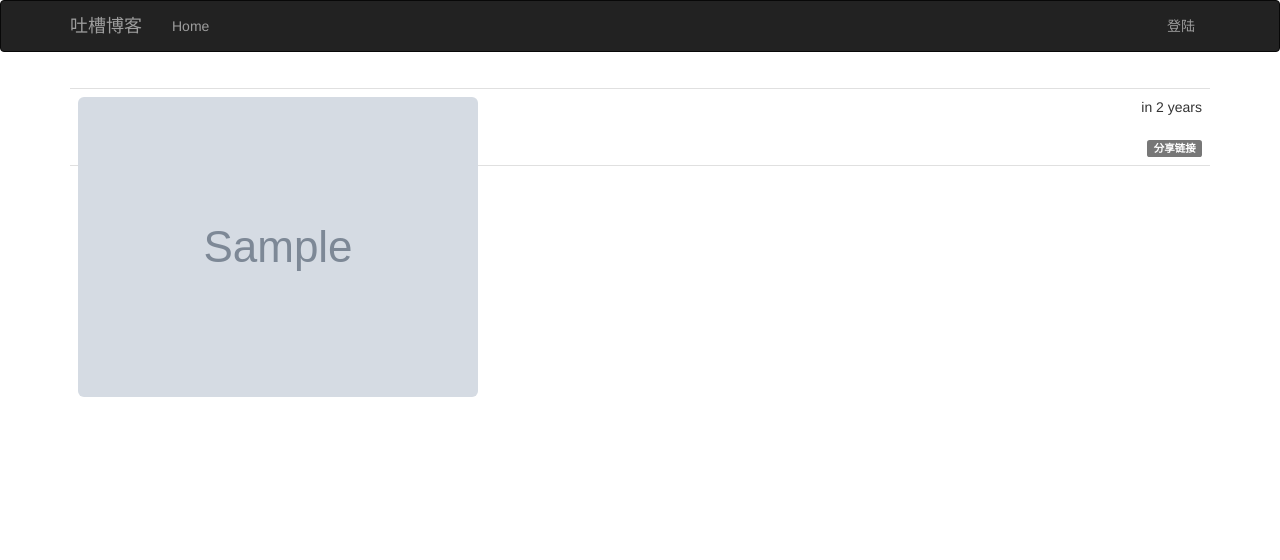
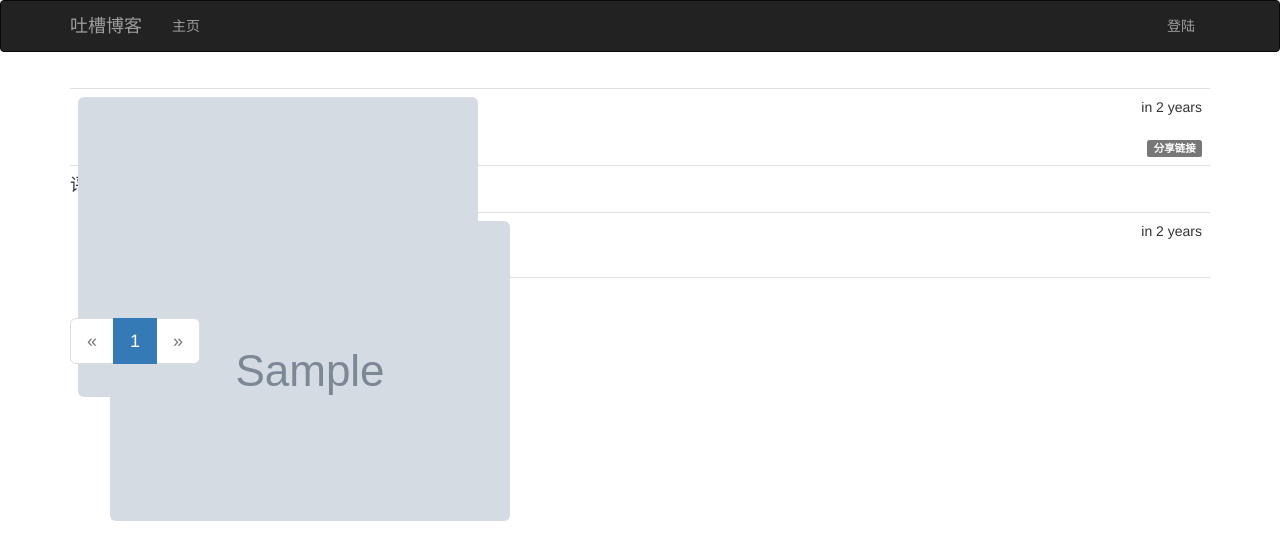
Before and after one commit to pibicha/complain_blog, a Python web app: template app/templates/post.html in a window 1280 px wide. Shown: the top 560 px of the page. Run offline with Jinja, Linux system fonts and the light colour scheme; the template is opened without the code that fills it: most values are stand-ins (such as "Sample title", 1, 10 or a date in 2020); grey boxes marked "Sample" are stand-in pictures; some libraries are stand-ins or nearby versions.

Commit message:
用户评论

```diff
--- a/app/static/style.css
+++ b/app/static/style.css
@@ -43,3 +43,44 @@
 div.post-footer {
     text-align: right;
 }
+
+ul.comments {
+    list-style-type: none;
+    padding: 0px;
+    margin: 16px 0px 0px 0px;
+}
+
+ul.comments li.comment {
+    margin-left: 32px;
+    padding: 8px;
+    border-bottom: 1px solid #e0e0e0;
+}
+
+ul.comments li.comment:nth-child(1) {
+    border-top: 1px solid #e0e0e0;
+}
+
+ul.comments li.comment:hover {
+    background-color: #f0f0f0;
+}
+
+div.comment-date {
+    float: right;
+}
+
+div.comment-author {
+    font-weight: bold;
+}
+
+div.comment-thumbnail {
+    position: absolute;
+}
+
+div.comment-content {
+    margin-left: 48px;
+    min-height: 48px;
+}
+
+div.comment-form {
+    margin: 16px 0px 16px 32px;
+}
--- /dev/null
+++ b/app/templates/_comments.html
@@ -0,0 +1,22 @@
+<ul class="comments">
+    {% for comment in comments %}
+    <li class="comment">
+        <div class="comment-thumbnail">
+            <a href="{{ url_for('.user', username=comment.author.username) }}">
+                <img class="img-rounded profile-thumbnail" src="{{ comment.author.gravatar(size=40) }}">
+            </a>
+        </div>
+        <div class="comment-content">
+            <div class="comment-date">{{ moment(comment.timestamp).fromNow() }}</div>
+            <div class="comment-author"><a href="{{ url_for('.user', username=comment.author.username) }}">{{ comment.author.username }}</a></div>
+            <div class="comment-body">
+                {% if comment.body_html %}
+                    {{ comment.body_html | safe }}
+                {% else %}
+                    {{ comment.body }}
+                {% endif %}
+            </div>
+        </div>
+    </li>
+    {% endfor %}
+</ul>
--- a/app/templates/_macros.html
+++ b/app/templates/_macros.html
@@ -1,4 +1,4 @@
-{% macro pagination_widget(pagination,endpoint) %}
+{% macro pagination_widget(pagination,endpoint,fragment='') %}
     <nav aria-label="Page navigation">
         <ul class="pagination pagination-lg">
             <li
@@ -12,11 +12,11 @@
                 {% if p %}
                     {% if p == pagination.page %}
                         <li class="active">
-                            <a href="{{ url_for(endpoint, page = p, **kwargs) }}">{{ p }}</a>
+                            <a href="{{ url_for(endpoint, page = p, **kwargs) }}{{ fragment }}">{{ p }}</a>
                         </li>
                     {% else %}
                         <li>
-                            <a href="{{ url_for(endpoint, page = p, **kwargs) }}">{{ p }}</a>
+                            <a href="{{ url_for(endpoint, page = p, **kwargs) }}{{ fragment }}">{{ p }}</a>
                         </li>
                     {% endif %}
                 {% else %}
--- a/app/templates/_posts.html
+++ b/app/templates/_posts.html
@@ -32,6 +32,13 @@
                             <span class="label label-primary">编辑 [管理员] </span>
                         </a>
                     {% endif %}
+                    {% if user_p.can() %}
+                        <a href="{{ url_for('main.post', id=post.id) }}#comments">
+                         <span class="label label-primary">
+                         {{ post.comments.count() }} 评论
+                         </span>
+                        </a>
+                    {% endif %}
                 </div>
             </div>
         </li>
--- a/app/templates/base.html
+++ b/app/templates/base.html
@@ -23,7 +23,7 @@
         </div>
         <div class="navbar-collapse collapse">
             <ul class="nav navbar-nav">
-                <li><a href="{{ url_for('main.index') }}">Home</a></li>
+                <li><a href="{{ url_for('main.index') }}">主页</a></li>
             </ul>
 
             <ul class="nav navbar-nav navbar-right">
--- a/app/templates/post.html
+++ b/app/templates/post.html
@@ -1,5 +1,21 @@
 {% extends "base.html" %}
+{% import "bootstrap/wtf.html" as wtf %}
+{% import "_macros.html" as macros %}
+
 {% block title %}Post详情{% endblock %}
 {% block page_content %}
     {% include "_posts.html" %}
+
+    <h4 id="comments">评论列表</h4>
+    {% if user_p.can() %}
+        <div class="comment-form">
+            {{ wtf.quick_form(form) }}
+        </div>
+    {% endif %}
+    {% include '_comments.html' %}
+    {% if pagination %}
+        <div class="pagination">
+            {{ macros.pagination_widget(pagination, 'main.post', fragment='#comments', id=posts[0].id) }}
+        </div>
+    {% endif %}
 {% endblock %}
--- a/config.py
+++ b/config.py
@@ -15,13 +15,16 @@
     MAIL_SERVER = 'smtp.163.com'
     MAIL_PORT = 465
     MAIL_USE_SSL = True
-    #MAIL_USE_TLS = True 163支持
+    # MAIL_USE_TLS = True 163支持
     MAIL_USERNAME = os.environ.get('MAIL_USERNAME')
     MAIL_PASSWORD = os.environ.get('MAIL_PASSWORD')
+    # 评论pagesize
+    COMMENT_PER_PAGE = 8
     # 博客分页——每页datasize
     POSTS_PER_PAGE = 20
     # 默认分页大小
     PER_PAGE = 20
+
     # 由子类实现，类似java的模板方法，可以对app进行扩展
     @staticmethod
     def init_app(app):
@@ -41,6 +44,7 @@
 class ProductionConfig(Config):
     SQLALCHEMY_DATABASE_URI = os.environ.get('DATABASE_URL')
 
+
 config = {
     'development': Dev,
     'testing': TestingConfig,
```
Also changed, not shown: app/main/forms.py (+9 -1 lines), app/main/views.py (+21 -4 lines), app/models.py (+23 -0 lines).
